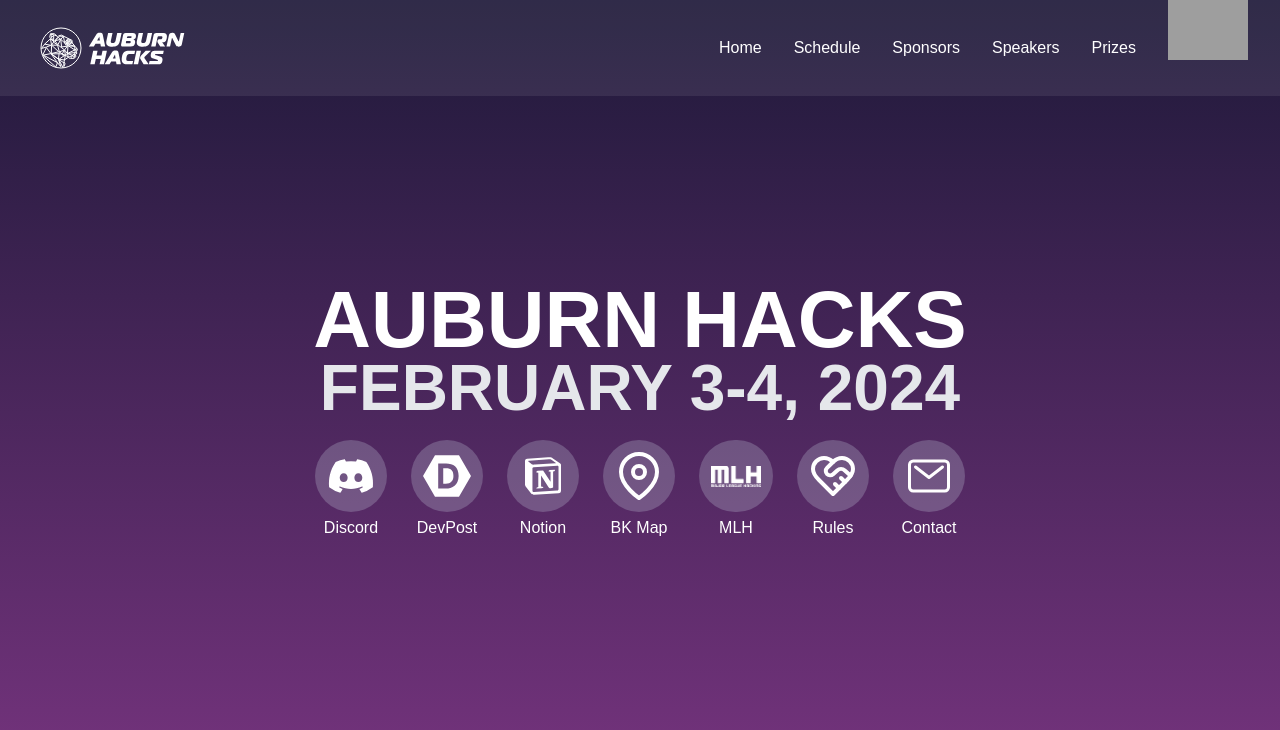
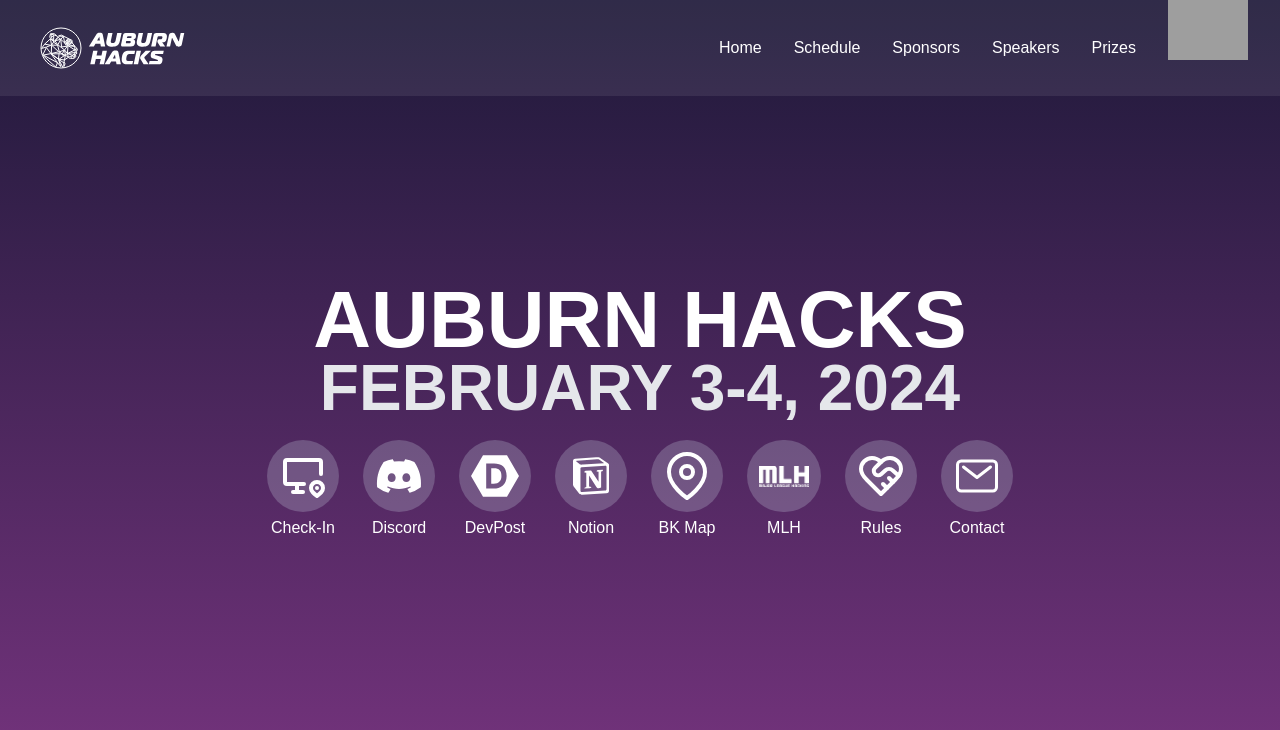
Before and after one commit to cadypridgeon/auburn-hacks-live-2024, a Next.js app: page / in a window 1280 px wide. Shown: the top 730 px of the page. Built offline with nearby package versions, Linux system fonts and the light colour scheme; grey boxes are pictures that could not be loaded; a web font is replaced by a local one.

Commit message:
Add Check-In link and icon

```diff
--- a/app/page.tsx
+++ b/app/page.tsx
@@ -6,6 +6,7 @@ import { RiNotionFill } from "react-icons/ri";
 import { FiMapPin } from "react-icons/fi";
 import { LuHeartHandshake } from "react-icons/lu";
 import { IoMailOutline } from "react-icons/io5";
+import { TbDeviceDesktopPin } from "react-icons/tb";
 import Link from "next/link";
 
 export default function Home() {
@@ -29,6 +30,11 @@ export default function Home() {
         <div>
           <div className="mt-8 flex flex-row gap-6">
             <SocialButton
+              name="Check-In"
+              icon={<TbDeviceDesktopPin size="3em" />}
+              link="https://checkin-client-3go6ohb3fq-ue.a.run.app/"
+            />
+            <SocialButton
               name="Discord"
               icon={<FaDiscord size="3em" />}
               link="https://discord.gg/DK4crCtSQQ"
@@ -38,13 +44,11 @@ export default function Home() {
               icon={<SiDevpost size="3em" />}
               link="https://auburnhacks-2024.devpost.com/"
             />
-            {/* REPLACE LINK */}
             <SocialButton
               name="Notion"
               icon={<RiNotionFill size="3em" />}
               link="https://aub.ie/HacksNotion24"
             />
-            {/* REPLACE LINK */}
             <SocialButton
               name="BK Map"
               icon={<FiMapPin size="3em" />}
```
